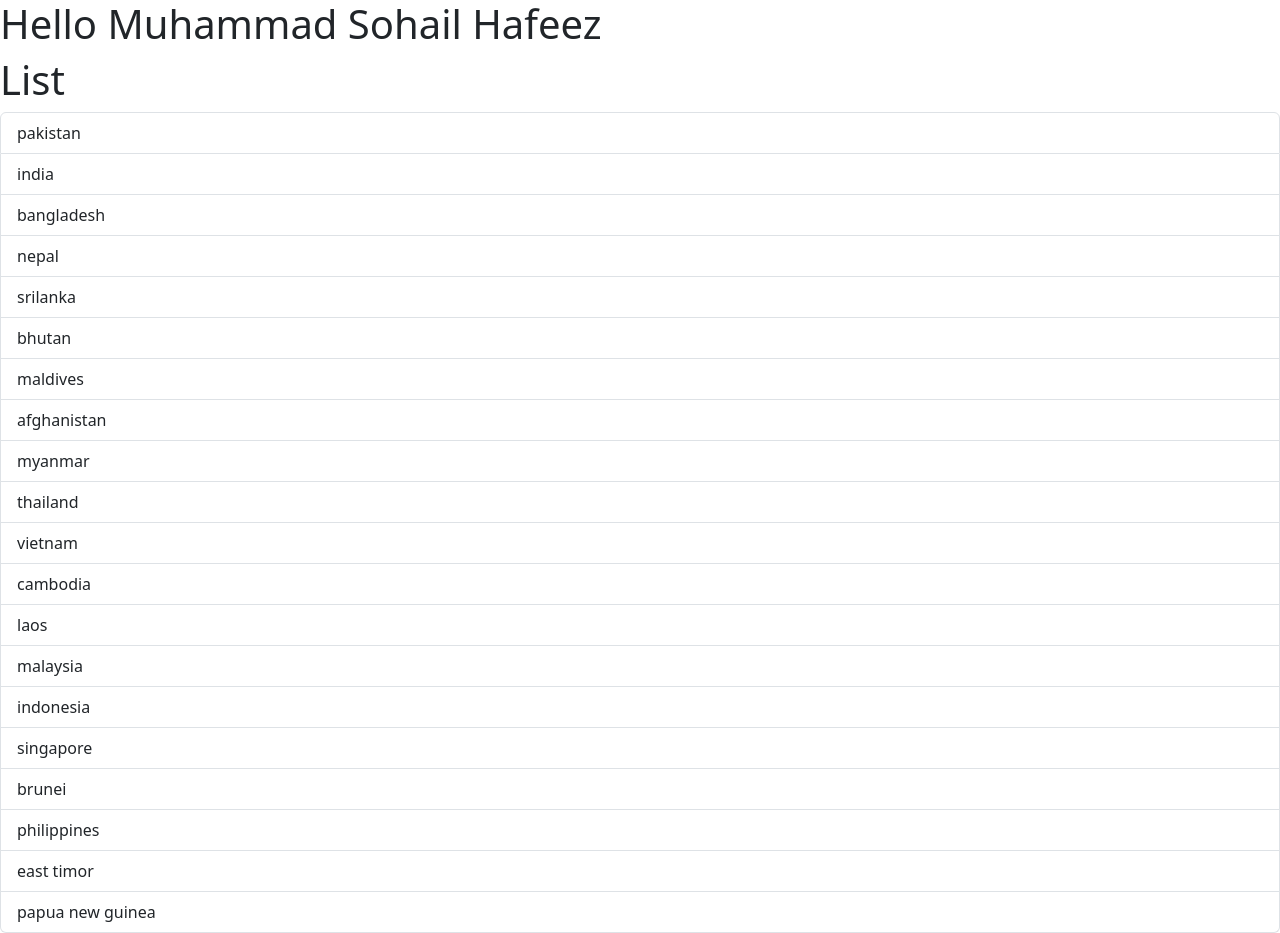
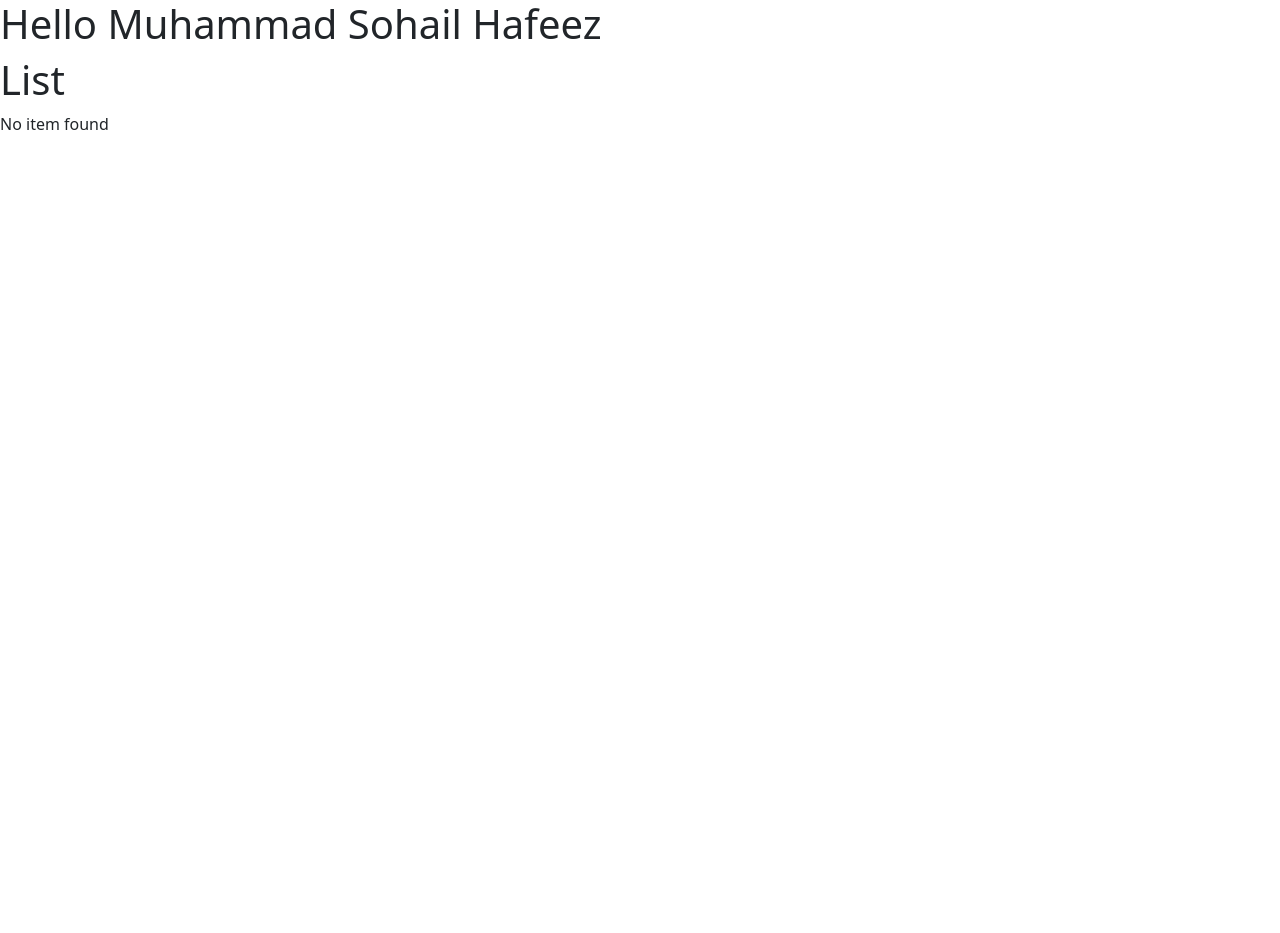
Before and after one commit to Sohail-Hafeez/React, a React (Vite) app in the folder Start/: page / in a window 1280 px wide. After the commit the page ends 800 px from the top, so only its background shows below. Built offline with nearby package versions, Linux system fonts and the light colour scheme.

Commit message:
Conditional Redering

```diff
--- a/Start/src/Components/ListGroup.tsx
+++ b/Start/src/Components/ListGroup.tsx
@@ -1,8 +1,12 @@
 function ListGroup() {
-    const items = ["pakistan", "india", "bangladesh", "nepal", "srilanka", "bhutan", "maldives", "afghanistan", "myanmar", "thailand", "vietnam", "cambodia", "laos", "malaysia", "indonesia", "singapore", "brunei", "philippines", "east timor", "papua new guinea"];
+    let items = ["pakistan", "india", "bangladesh", "nepal", "srilanka", "bhutan", "maldives", "afghanistan", "myanmar", "thailand", "vietnam", "cambodia", "laos", "malaysia", "indonesia", "singapore", "brunei", "philippines", "east timor", "papua new guinea"];
+
+    items = [];
     return (
         <>
             <h1>List</h1>
+            {items.length === 0 ? <p>No item found</p> : null}
+            {/* {items.length === 0 && <p>No item found</p>} */}
             <ul className="list-group">
                 {items.map((item) => (
                     <li className="list-group-item" key={item}>{item}</li>
```
